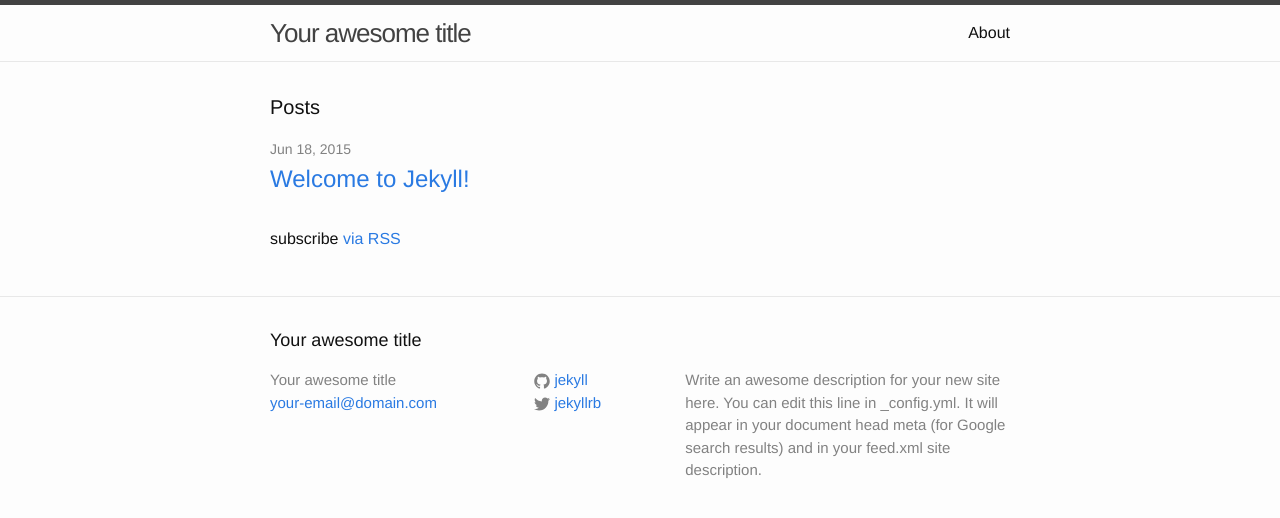
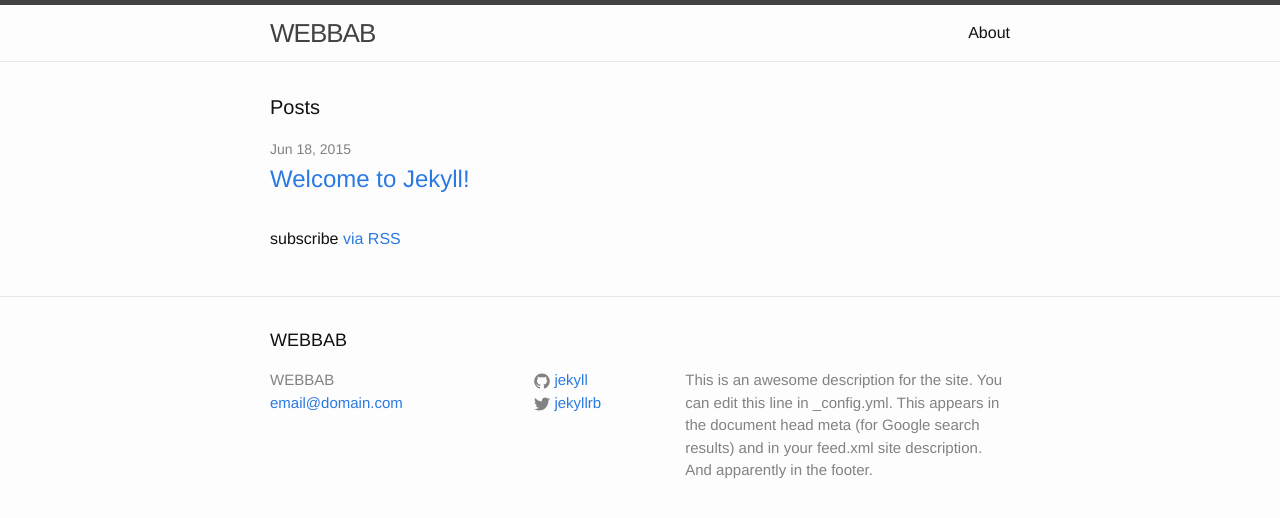
Before and after one commit to webbab2/webbab2.github.io, a Jekyll site: the page built from index.html, in a window 1280 px wide. Shown: the top 518 px of the page. Built offline with Jekyll 4.4.1, drawn with Linux system fonts in a browser that asks for light colours.

Commit message:
ändrade

```diff
--- a/_config.yml
+++ b/_config.yml
@@ -1,10 +1,10 @@
 # Site settings
-title: Your awesome title
-email: your-email@domain.com
+title: WEBBAB
+email: email@domain.com
 description: > # this means to ignore newlines until "baseurl:"
-  Write an awesome description for your new site here. You can edit this
-  line in _config.yml. It will appear in your document head meta (for
-  Google search results) and in your feed.xml site description.
+  This is an awesome description for the site. You can edit this
+  line in _config.yml. This appears in the document head meta (for
+  Google search results) and in your feed.xml site description. And apparently in the footer.
 baseurl: "" # the subpath of your site, e.g. /blog/
 url: "http://yourdomain.com" # the base hostname & protocol for your site
 twitter_username: jekyllrb
```
